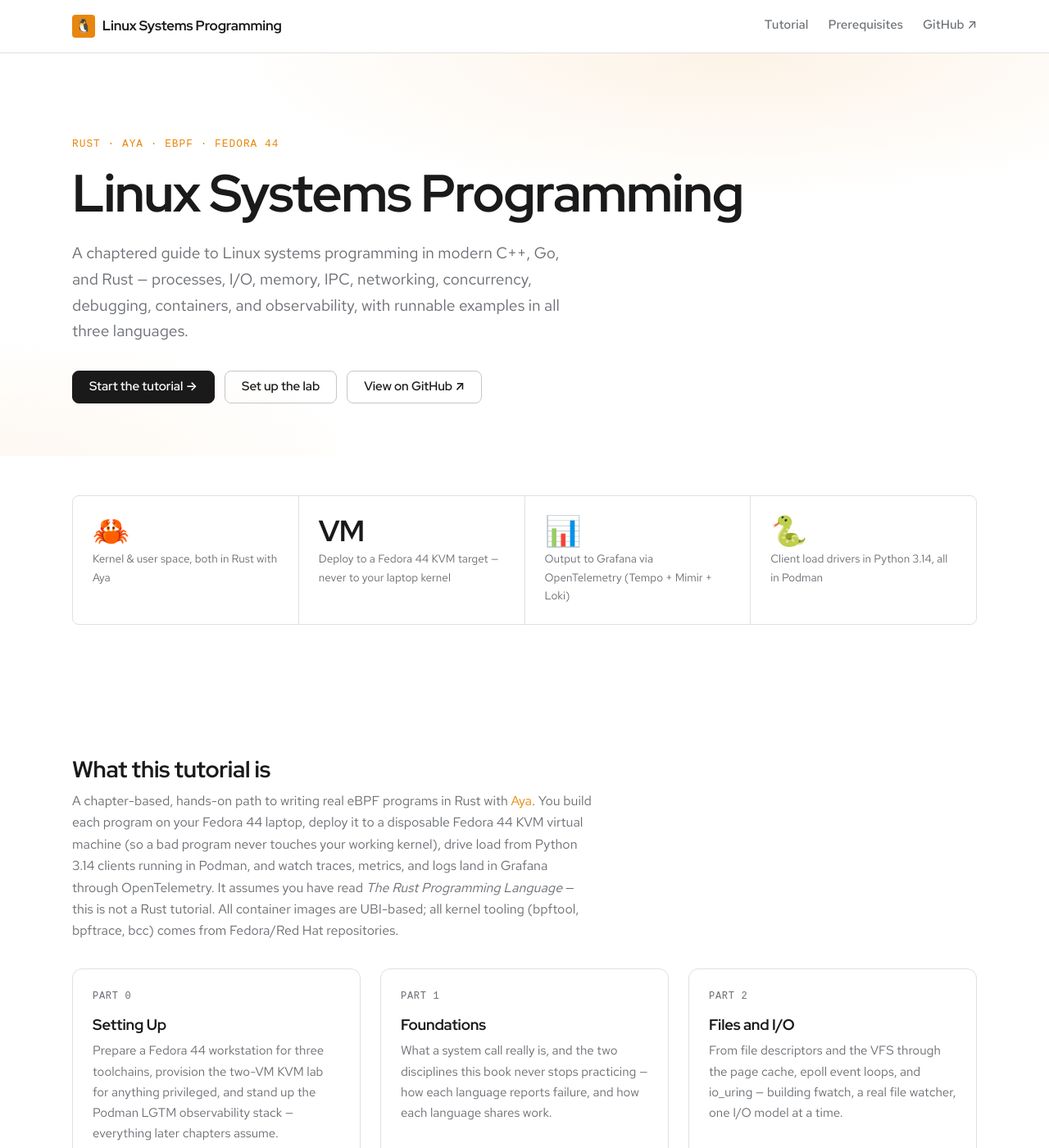
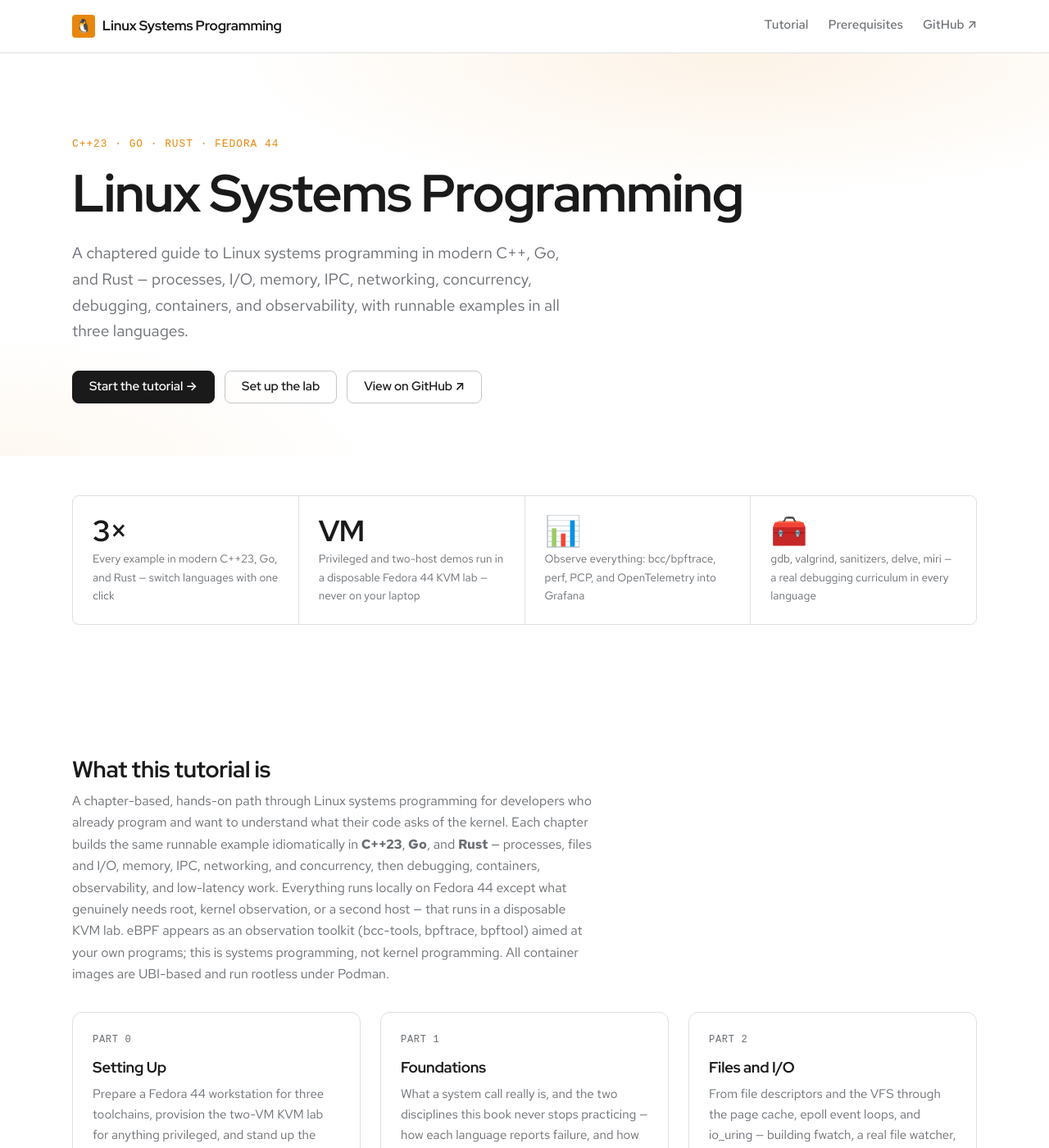
Before and after one commit to patterncatalyst/linux-systems-programming, a Jekyll site: the page built from index.html, in a window 1280 px wide and 1400 px high. Shown: the whole window at 82% size. Built offline with Jekyll 4.4.1, drawn with Linux system fonts in a browser that asks for light colours; some web fonts are replaced; some of the changed text lies outside the part shown.

Commit message:
site(r01.1): replace eBPF/Aya hero and footer copy with tri-language systems programming identity (#1)

```diff
--- a/_includes/footer.html
+++ b/_includes/footer.html
@@ -17,8 +17,8 @@
       <div class="footer-col">
         <h4>Reference</h4>
         <ul>
-          <li><a href="https://aya-rs.dev/" rel="noopener">Aya project ↗</a></li>
-          <li><a href="https://ebpf.io/get-started" rel="noopener">ebpf.io ↗</a></li>
+          <li><a href="https://man7.org/linux/man-pages/" rel="noopener">Linux man pages ↗</a></li>
+          <li><a href="https://www.brendangregg.com/linuxperf.html" rel="noopener">Linux performance (Gregg) ↗</a></li>
           <li><a href="https://github.com/{{ site.github_username }}/{{ site.github_repo }}" rel="noopener">View on GitHub ↗</a></li>
           <li><a href="https://github.com/{{ site.github_username }}/{{ site.github_repo }}/issues" rel="noopener">Issues ↗</a></li>
         </ul>
--- a/index.html
+++ b/index.html
@@ -5,7 +5,7 @@
 
 <section class="hero">
   <div class="container">
-    <span class="hero__eyebrow">Rust · Aya · eBPF · Fedora 44</span>
+    <span class="hero__eyebrow">C++23 · Go · Rust · Fedora 44</span>
     <h1 class="hero__title">{{ site.title }}</h1>
     <p class="hero__lead">{{ site.description }}</p>
     <div class="hero__cta">
@@ -23,10 +23,10 @@
 <section class="section-tight">
   <div class="container">
     <div class="stats">
-      <div class="stat"><span class="stat__value">🦀</span><span class="stat__label">Kernel &amp; user space, both in Rust with Aya</span></div>
-      <div class="stat"><span class="stat__value">VM</span><span class="stat__label">Deploy to a Fedora 44 KVM target — never to your laptop kernel</span></div>
-      <div class="stat"><span class="stat__value">📊</span><span class="stat__label">Output to Grafana via OpenTelemetry (Tempo + Mimir + Loki)</span></div>
-      <div class="stat"><span class="stat__value">🐍</span><span class="stat__label">Client load drivers in Python 3.14, all in Podman</span></div>
+      <div class="stat"><span class="stat__value">3×</span><span class="stat__label">Every example in modern C++23, Go, and Rust — switch languages with one click</span></div>
+      <div class="stat"><span class="stat__value">VM</span><span class="stat__label">Privileged and two-host demos run in a disposable Fedora 44 KVM lab — never on your laptop</span></div>
+      <div class="stat"><span class="stat__value">📊</span><span class="stat__label">Observe everything: bcc/bpftrace, perf, PCP, and OpenTelemetry into Grafana</span></div>
+      <div class="stat"><span class="stat__value">🧰</span><span class="stat__label">gdb, valgrind, sanitizers, delve, miri — a real debugging curriculum in every language</span></div>
     </div>
   </div>
 </section>
@@ -35,15 +35,18 @@
   <div class="container">
     <h2 class="section-heading">What this tutorial is</h2>
     <p class="section-sub">
-      A chapter-based, hands-on path to writing real eBPF programs in Rust
-      with <a href="https://aya-rs.dev/">Aya</a>. You build each program on
-      your Fedora 44 laptop, deploy it to a disposable Fedora 44 KVM virtual
-      machine (so a bad program never touches your working kernel), drive load
-      from Python 3.14 clients running in Podman, and watch traces, metrics,
-      and logs land in Grafana through OpenTelemetry. It assumes you have read
-      <em>The Rust Programming Language</em> — this is not a Rust tutorial.
-      All container images are UBI-based; all kernel tooling (bpftool, bpftrace,
-      bcc) comes from Fedora/Red&nbsp;Hat repositories.
+      A chapter-based, hands-on path through Linux systems programming for
+      developers who already program and want to understand what their code
+      asks of the kernel. Each chapter builds the same runnable example
+      idiomatically in <strong>C++23</strong>, <strong>Go</strong>, and
+      <strong>Rust</strong> — processes, files and I/O, memory, IPC,
+      networking, and concurrency, then debugging, containers, observability,
+      and low-latency work. Everything runs locally on Fedora 44 except what
+      genuinely needs root, kernel observation, or a second host — that runs in
+      a disposable KVM lab. eBPF appears as an observation toolkit
+      (bcc-tools, bpftrace, bpftool) aimed at your own programs; this is
+      systems programming, not kernel programming. All container images are
+      UBI-based and run rootless under Podman.
     </p>
 
     {%- comment -%}
```
